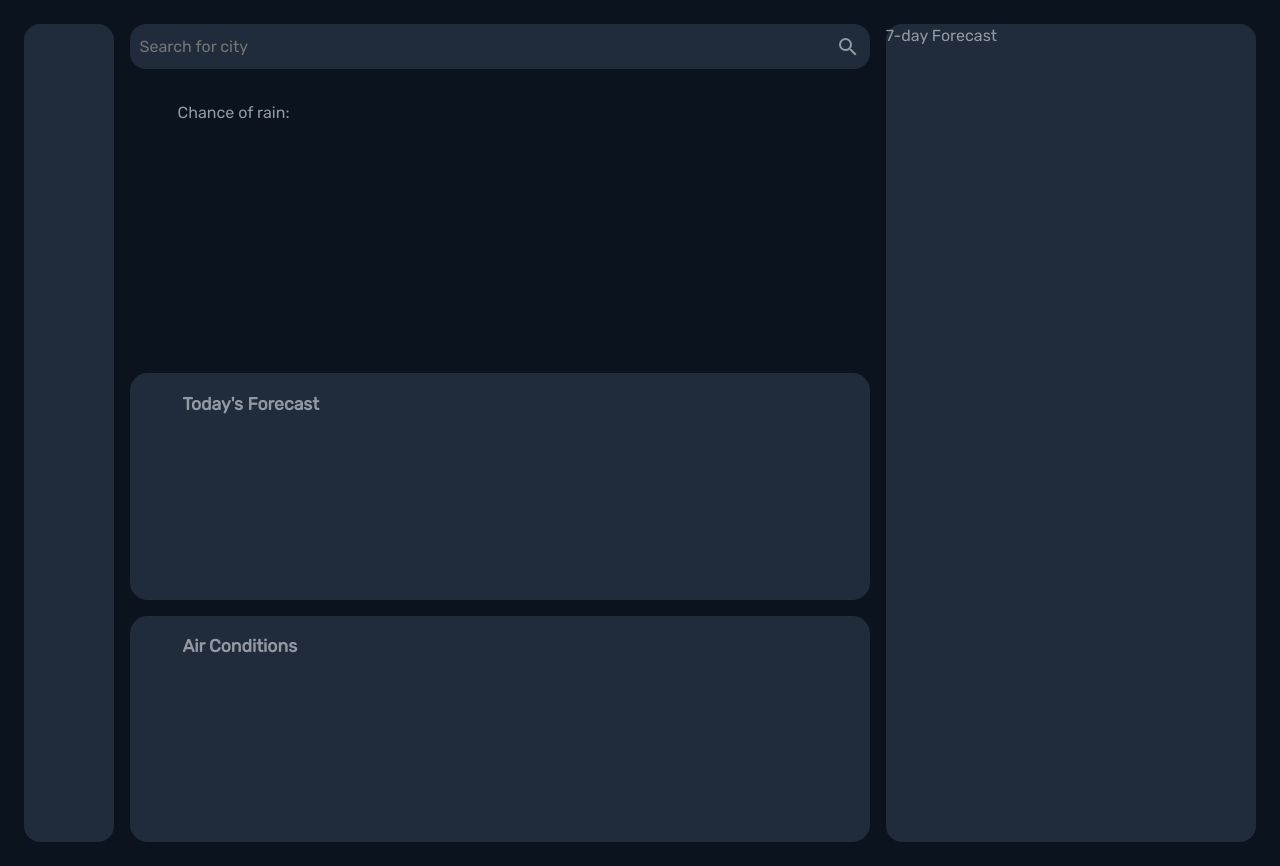
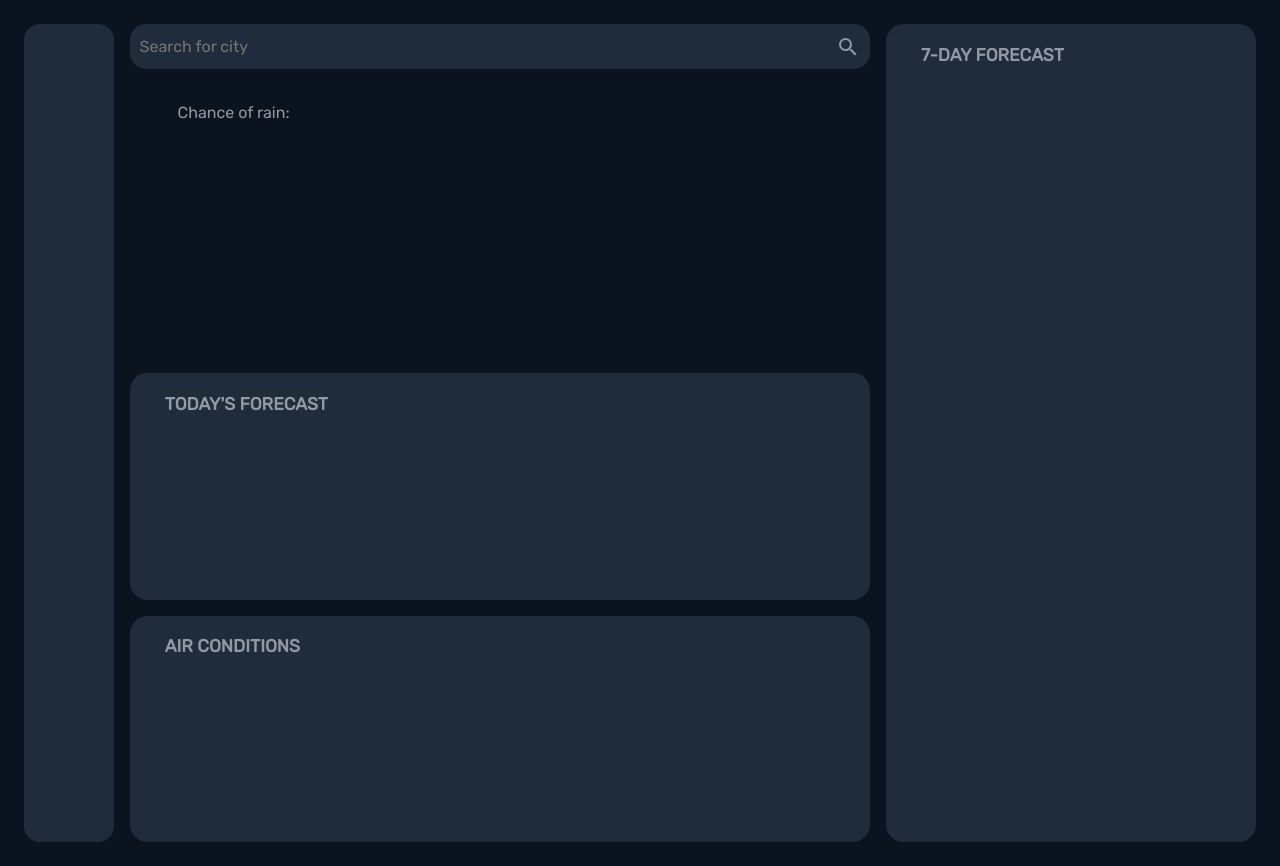
Before and after one commit to BookmanJunior/TOP-Weather-App, a website built with webpack: page dist/index.html in a window 1280 px wide. Built offline with nearby package versions, Linux system fonts and the light colour scheme; files whose address does not match are found by name.

Commit message:
Style daily forecast section
Style forecast card
Add custom variable

```diff
--- a/src/styles/style.scss
+++ b/src/styles/style.scss
@@ -8,6 +8,7 @@
   --secondary-font-color: #9399a2;
   --main-border-radius: 1em;
   --error: #e94747;
+  --border-color: #263345;
 }
 
 // css reset
@@ -164,14 +165,34 @@ section.current-weather {
   }
 }
 
-section.todays-forecast,
-section.air-conditions {
-  padding: 1em 3em;
+section:is(.todays-forecast, .air-conditions),
+aside.weekly-forecast {
+  padding: 1em 2em;
   font-size: 1.1rem;
   font-weight: 600;
+
+  & .section-title {
+    text-transform: uppercase;
+  }
 }
+// weekly forecast styles
 
-// weekly forecast styles
+aside {
+  display: flex;
+  flex-direction: column;
+  justify-content: space-between;
+
+  .forecast-card {
+    display: flex;
+    justify-content: space-between;
+    border-bottom: 1px solid var(--border-color);
+    padding: 2em;
+  }
+
+  .forecast-card:last-child {
+    border-bottom: none;
+  }
+}
 
 // Utility Classes
 
```
